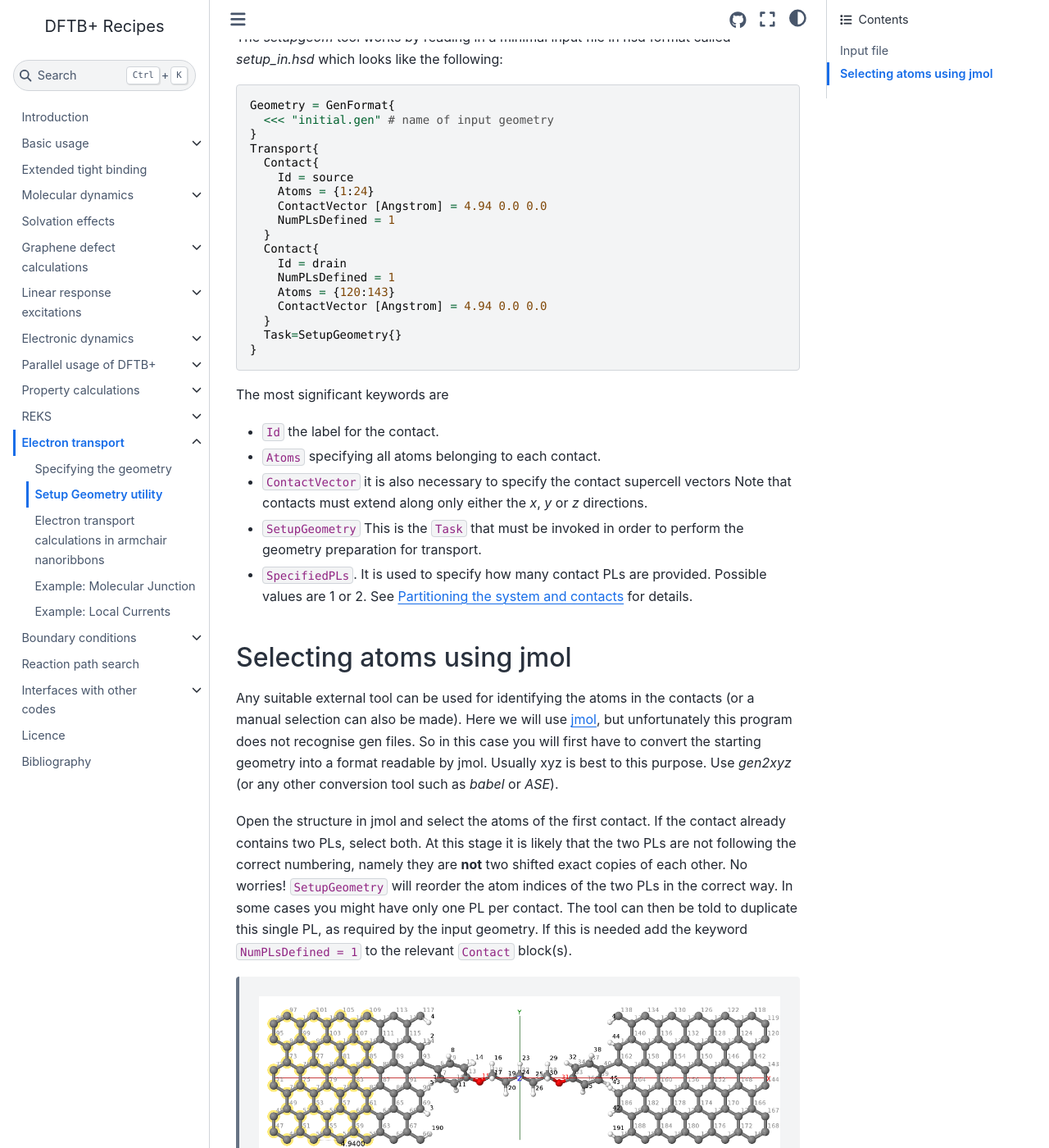
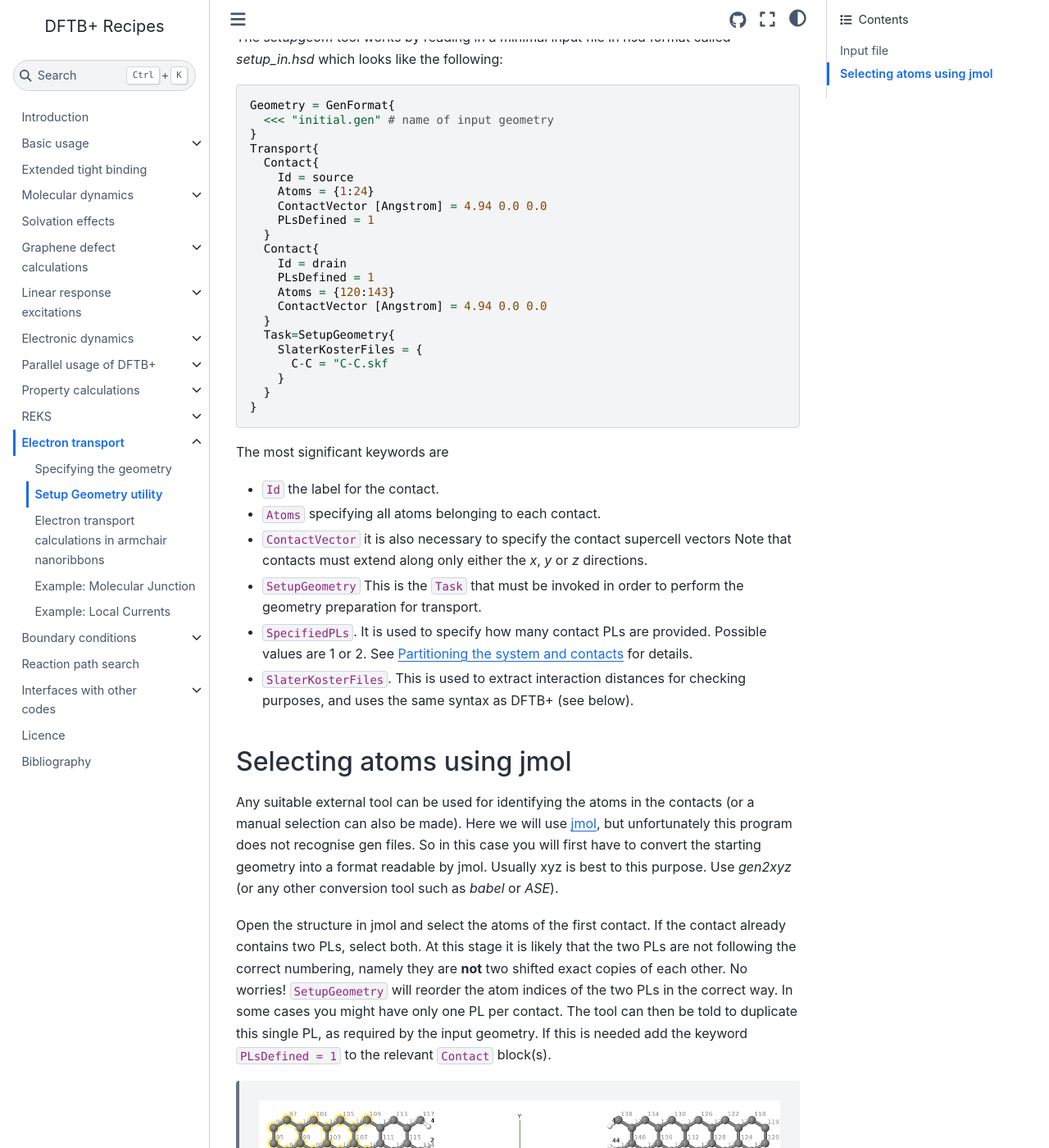
Before and after one commit to dftbplus/recipes, a Sphinx documentation site: the page built from docs/transport/setup-geometry.rst, in a window 1280 px wide and 1400 px high, scrolled down 377 px. Shown: the whole window at 82% size. Built offline with Sphinx 7.4.7 and the Sphinx Book theme 1.1.4, drawn with Linux system fonts in a browser that asks for light colours.

Commit message:
Corrects for change in numPL keyword

```diff
--- a/docs/transport/setup-geometry.rst
+++ b/docs/transport/setup-geometry.rst
@@ -27,15 +27,19 @@ called `setup_in.hsd` which looks like the following::
       Id = source
       Atoms = {1:24}
       ContactVector [Angstrom] = 4.94 0.0 0.0
-      NumPLsDefined = 1
+      PLsDefined = 1
     }
     Contact{
       Id = drain
-      NumPLsDefined = 1
+      PLsDefined = 1
       Atoms = {120:143}
       ContactVector [Angstrom] = 4.94 0.0 0.0
     }
-    Task=SetupGeometry{}
+    Task=SetupGeometry{
+      SlaterKosterFiles = {
+        C-C = "C-C.skf
+      }
+    }
   }
 
 The most significant keywords are
@@ -54,6 +58,10 @@ The most significant keywords are
 * ``SpecifiedPLs``. It is used to specify how many contact PLs are provided.
   Possible values are 1 or 2. See :ref:`principal_layers` for details.
 
+* ``SlaterKosterFiles``. This is used to extract interaction distances
+  for checking purposes, and uses the same syntax as DFTB+ (see
+  below).
+
 Selecting atoms using jmol
 --------------------------
 
@@ -71,7 +79,7 @@ shifted exact copies of each other. No worries! ``SetupGeometry`` will reorder
 the atom indices of the two PLs in the correct way.  In some cases you might
 have only one PL per contact. The tool can then be told to duplicate this single
 PL, as required by the input geometry. If this is needed add the keyword
-``NumPLsDefined = 1`` to the relevant ``Contact`` block(s).
+``PLsDefined = 1`` to the relevant ``Contact`` block(s).
 
   .. _fig_transport_setup-geometry_sel:
   .. figure:: ../_figures/transport/setup-geometry/atom-selected.png
```
